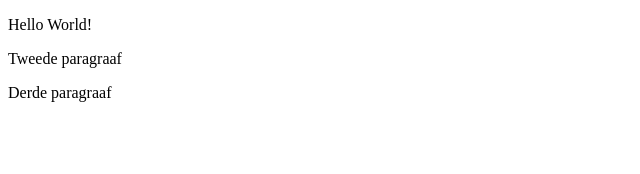
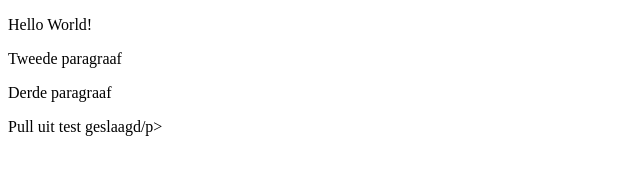
Before and after one commit to Dhoreman/oefenproject-github-tutorial, a plain HTML site: page Index.html in a window 1280 px wide. Shown: the whole page, without its empty margins (0-640 px from the left). Drawn offline with Linux system fonts and the light colour scheme.

Commit message:
Update Index.html

```diff
--- a/Index.html
+++ b/Index.html
@@ -7,5 +7,6 @@
 		<p>Hello World!</p>
 		<p>Tweede paragraaf </p>
 		<p>Derde paragraaf </p>
+		<p>Pull uit test geslaagd/p>
 	</body>
 </html>
```
